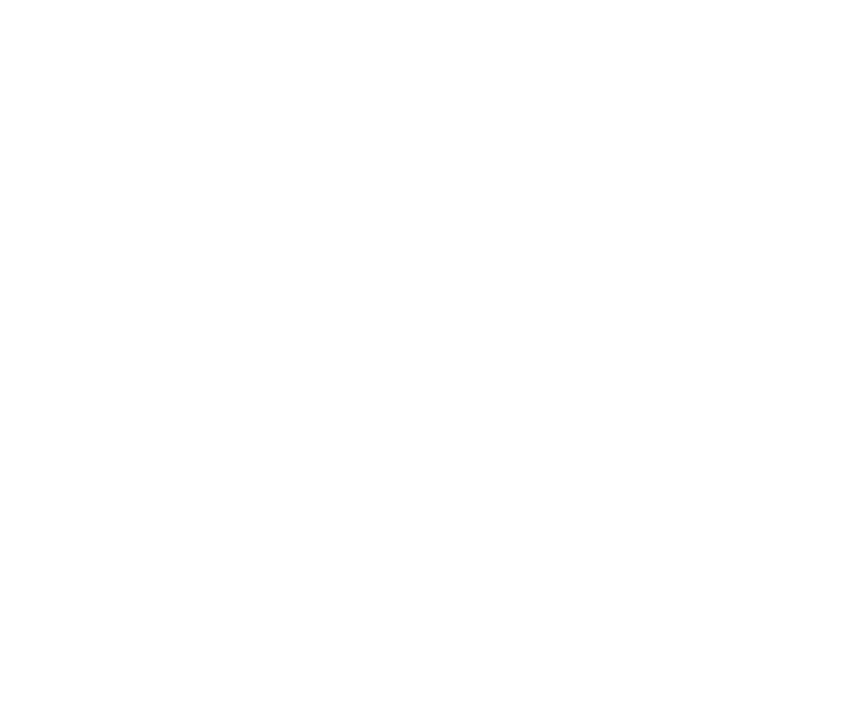
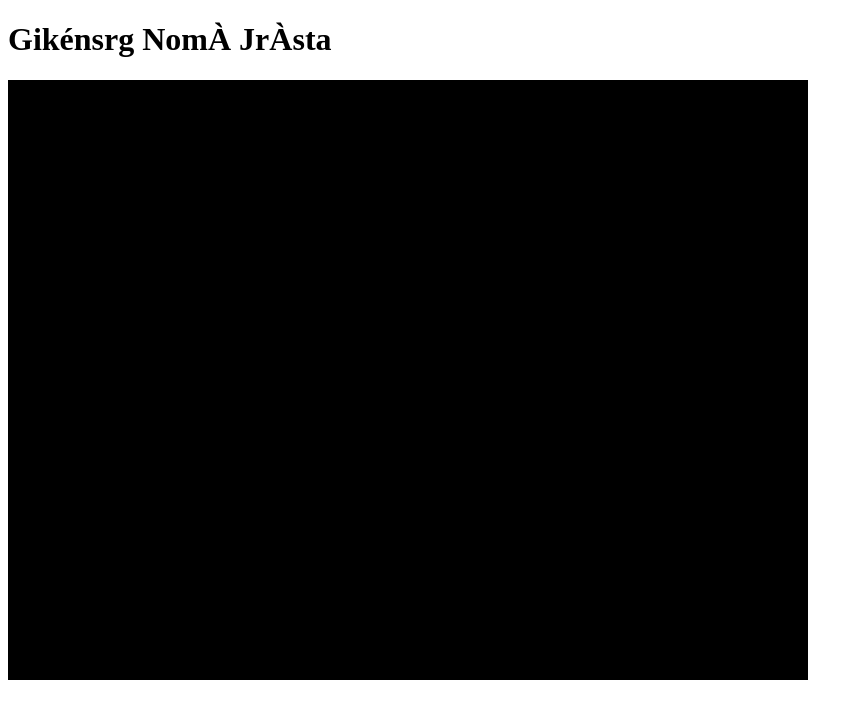
Before and after one commit to mbutlerw/Asteroids, a website: page public/index.html in a window 1280 px wide. Shown: the whole page, without its empty margins (0-863 px from the left). Drawn offline with Linux system fonts and the light colour scheme.

Commit message:
black background

```diff
--- a/public/index.html
+++ b/public/index.html
@@ -1,5 +1,66 @@
 <!DOCTYPE html>
 <html>
+<h1> Gikénsrg NomÀ JrÀsta</h1>
+<canvas id="gameCanvas" width="800" height="600"> </canvas>
+<script>
+var canvas;
+var canvasContext;
+
+window.onload = function() {
+  canvas = document.getElementById("gameCanvas");
+  canvasContext = canvas.getContext("2d");
+  var framesPerSecond = 60;
+  setInterval(function() {
+    drawEverything();
+    // moveEverything();
+  }, 1000/framesPerSecond);
+}
+
+// HELPERS
+
+function drawEverything() {
+  colorRect(0,0, canvas.width, canvas.height, "black");
+  player();
+}
+
+function colorRect(leftX, topY, width, height, drawColor) {
+  canvasContext.fillStyle = drawColor;
+  canvasContext.fillRect(leftX, topY, width, height);
+}
+
+function player() {
+
+  function drawPlayer() {
+    canvasContext.moveTo(canvas.width/2, canvas.height/2-10);
+    canvasContext.lineTo(canvas.width/2-10, canvas.height/2+10);
+    canvasContext.lineTo(canvas.width/2+10, canvas.height/2+10);
+    canvasContext.lineTo(canvas.width/2, canvas.height/2-10);
+    canvasContext.lineWidth = 2;
+    canvasContext.strokeStyle = "white";
+    canvasContext.stroke();
+  }
+  //
+  // function respondToUserInput() {
+  //   if (this.keyboard.isDown(this.keyboard.KEYS.LEFT)) {
+  //     this.rotateLeft();
+  //   } else if (this.keyboard.isDown(this.keyboard.KEYS.RIGHT)) {
+  //     this.rotateRight();
+  //   }
+  // }
+
+  // function rotateLeft() {
+  //   canvasContext.save();
+  //   canvasContext.rotate(0.17);
+  //   canvasContext.restore();
+  // }
+  //
+  // function rotateRight() {
+
+  // }
+}
+
+
+ </script>
   <body>
   </body>
 </html>
```
Also changed, not shown: public/player.js (added).
